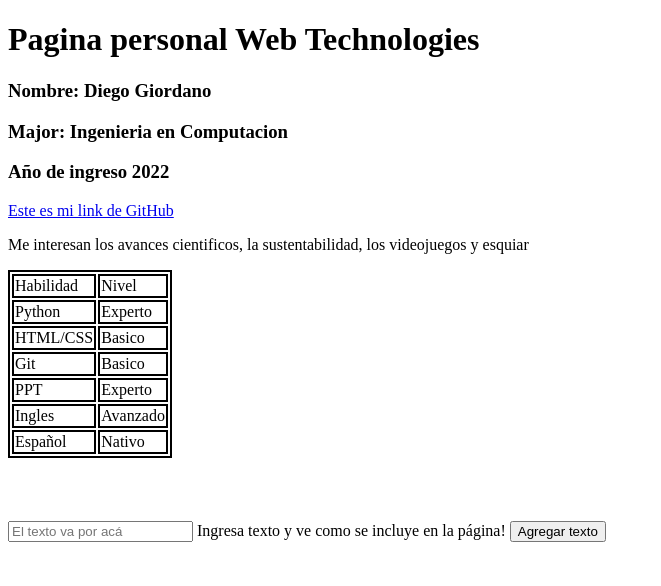
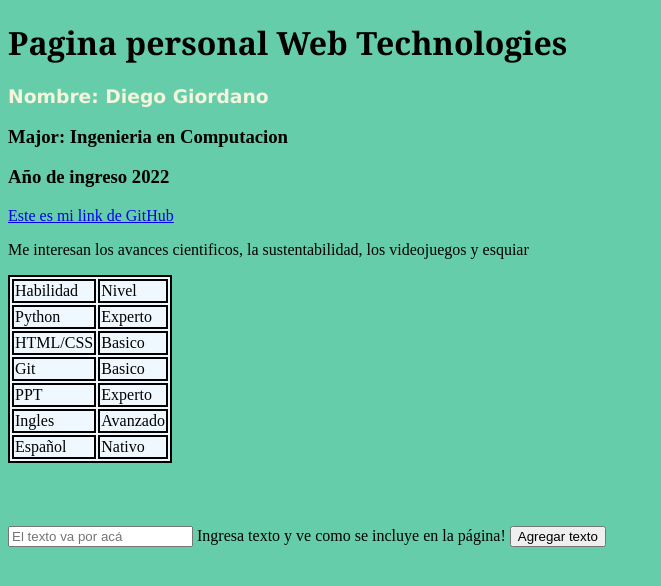
Before and after one commit to Dagiordano/dagiordano.github.io, a plain HTML site: page index.html in a window 1280 px wide. Shown: the whole page, without its empty margins (0-661 px from the left). Drawn offline with Linux system fonts and the light colour scheme.

Commit message:
Feat: se cambia el color de la pagina y ciertos p

```diff
--- a/index.html
+++ b/index.html
@@ -6,8 +6,8 @@
     <link rel="stylesheet" href="styles.css">
 </head>
 <body>
-    <h1>Pagina personal Web Technologies</h1>
-    <h3>Nombre: Diego Giordano</h3>
+    <h1 id="titulo-lab">Pagina personal Web Technologies</h1>
+    <h3 id="nombre">Nombre: Diego Giordano</h3>
 
 
         <h3>Major: Ingenieria en Computacion</h3>
--- a/styles.css
+++ b/styles.css
@@ -1,8 +1,24 @@
 table, tr, td{
     border: 2px solid black;
+    background-color: aliceblue;
 }
 
+
+
+body {
+    background-color: mediumaquamarine;
+}
 
 #feedback {
     margin-top: 5%;
 }
+
+
+#titulo-lab {
+    font-family: Georgia;
+}
+
+#nombre {
+    color: beige;
+    font-family: Verdana;
+}
```
